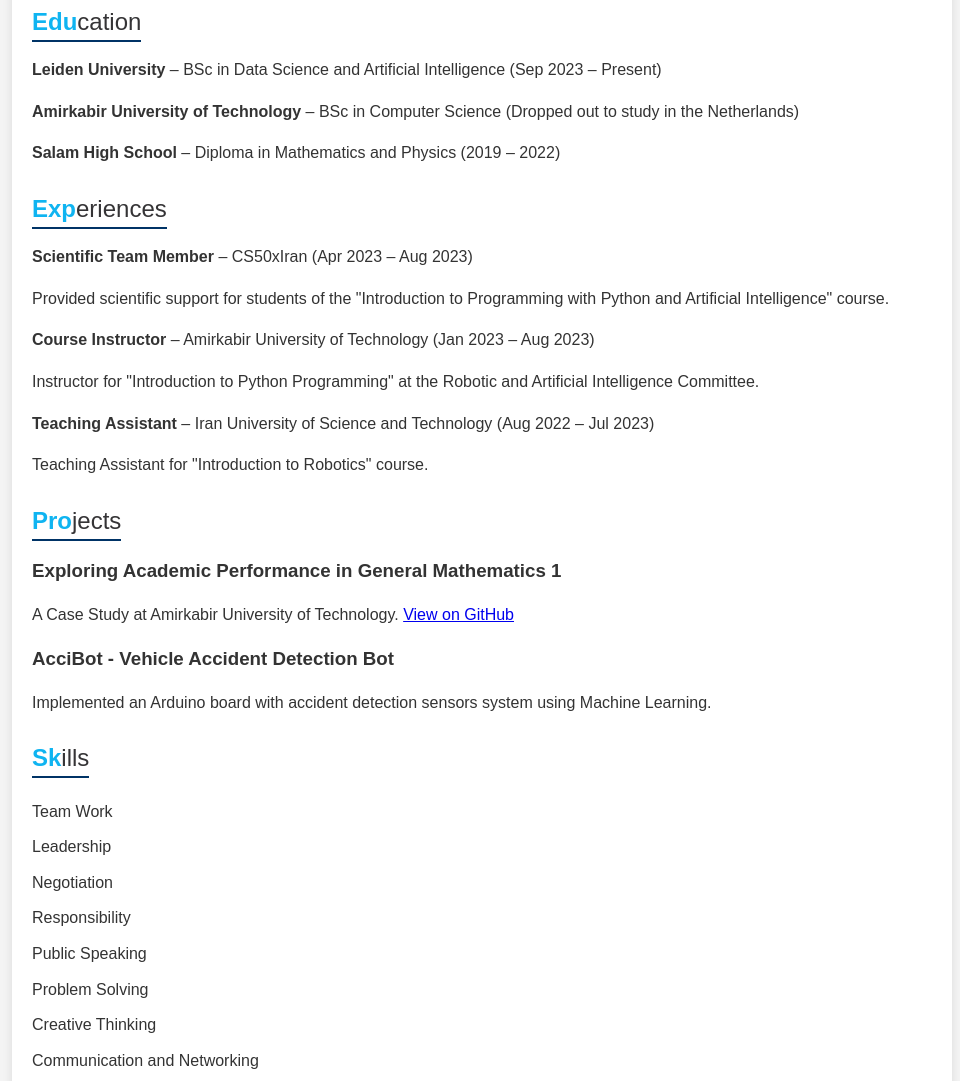
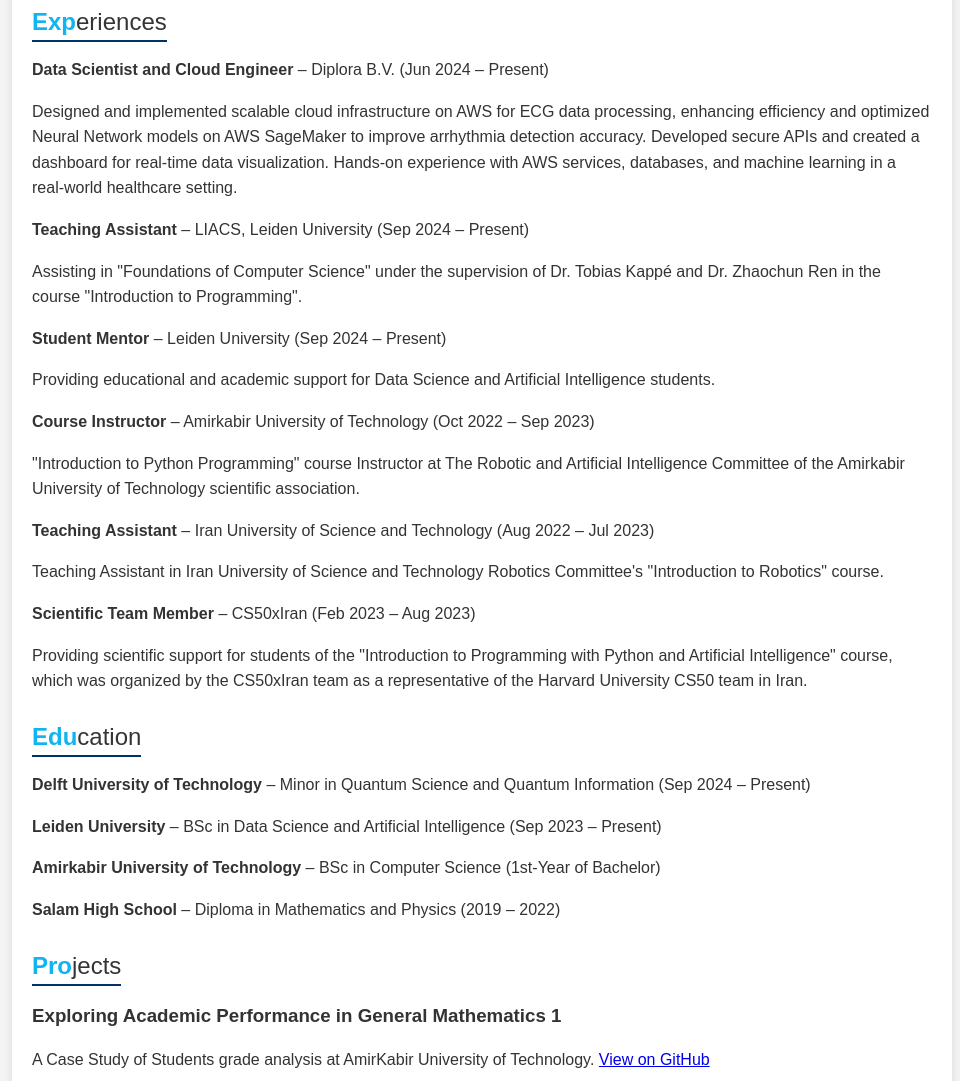
Before and after one commit to kooroshkz/curriculum-vitae, a plain HTML site: page index.html in a window 1280 px wide. Shown: the part 296-1377 px from the top of the page, without its empty margins (158-1118 px from the left). Drawn offline with Linux system fonts and the light colour scheme.

Commit message:
update(Info): Sync details with Linkedin

```diff
--- a/index.html
+++ b/index.html
@@ -41,22 +41,34 @@
         </div>
 
         <div class="section">
-            <h2><span class="highlight">Edu</span>cation</h2>
-            <p><strong>Leiden University</strong> – BSc in Data Science and Artificial Intelligence (Sep 2023 – Present)</p>
-            <p><strong>Amirkabir University of Technology</strong> – BSc in Computer Science (Dropped out to study in the Netherlands)</p>
-            <p><strong>Salam High School</strong> – Diploma in Mathematics and Physics (2019 – 2022)</p>
+            <h2><span class="highlight">Exp</span>eriences</h2>
+
+            <p><strong>Data Scientist and Cloud Engineer</strong> – Diplora B.V. (Jun 2024 – Present)</p>
+            <p>Designed and implemented scalable cloud infrastructure on AWS for ECG data processing, enhancing efficiency and optimized Neural Network models on AWS SageMaker to improve arrhythmia detection accuracy. Developed secure APIs and created a dashboard for real-time data visualization. Hands-on experience with AWS services, databases, and machine learning in a real-world healthcare setting.</p>
+
+            <p><strong>Teaching Assistant</strong> – LIACS, Leiden University (Sep 2024 – Present)</p>
+            <p>Assisting in "Foundations of Computer Science" under the supervision of Dr. Tobias Kappé and Dr. Zhaochun Ren in the course "Introduction to Programming".</p>
+
+            <p><strong>Student Mentor</strong> – Leiden University (Sep 2024 – Present)</p>
+            <p>Providing educational and academic support for Data Science and Artificial Intelligence students.</p>
+
+            <p><strong>Course Instructor</strong> – Amirkabir University of Technology (Oct 2022 – Sep 2023)</p>
+            <p>"Introduction to Python Programming" course Instructor at The Robotic and Artificial Intelligence Committee of the Amirkabir University of Technology scientific association.</p>
+
+            <p><strong>Teaching Assistant</strong> – Iran University of Science and Technology (Aug 2022 – Jul 2023)</p>
+            <p>Teaching Assistant in Iran University of Science and Technology Robotics Committee's "Introduction to Robotics" course.</p>
+
+            <p><strong>Scientific Team Member</strong> – CS50xIran (Feb 2023 – Aug 2023)</p>
+            <p>Providing scientific support for students of the "Introduction to Programming with Python and Artificial Intelligence" course, which was organized by the CS50xIran team as a representative of the Harvard University CS50 team in Iran.</p>
         </div>
 
+
         <div class="section">
-            <h2><span class="highlight">Exp</span>eriences</h2>
-            <p><strong>Scientific Team Member</strong> – CS50xIran (Apr 2023 – Aug 2023)</p>
-            <p>Provided scientific support for students of the "Introduction to Programming with Python and Artificial Intelligence" course.</p>
-
-            <p><strong>Course Instructor</strong> – Amirkabir University of Technology (Jan 2023 – Aug 2023)</p>
-            <p>Instructor for "Introduction to Python Programming" at the Robotic and Artificial Intelligence Committee.</p>
-
-            <p><strong>Teaching Assistant</strong> – Iran University of Science and Technology (Aug 2022 – Jul 2023)</p>
-            <p>Teaching Assistant for "Introduction to Robotics" course.</p>
+            <h2><span class="highlight">Edu</span>cation</h2>
+            <p><strong>Delft University of Technology</strong> – Minor in  Quantum Science and Quantum Information (Sep 2024 – Present)</p>
+            <p><strong>Leiden University</strong> – BSc in Data Science and Artificial Intelligence (Sep 2023 – Present)</p>
+            <p><strong>Amirkabir University of Technology</strong> – BSc in Computer Science (1st-Year of Bachelor)</p>
+            <p><strong>Salam High School</strong> – Diploma in Mathematics and Physics (2019 – 2022)</p>
         </div>
 
         <div class="section">
@@ -64,7 +76,7 @@
             <ul class="projects-list">
                 <li>
                     <h3>Exploring Academic Performance in General Mathematics 1</h3>
-                    <p>A Case Study at Amirkabir University of Technology. <a href="https://github.com/kooroshkz/math_grades_analysis" class="github-link">View on GitHub</a></p>
+                    <p>A Case Study of Students grade analysis at AmirKabir University of Technology. <a href="https://github.com/kooroshkz/math_grades_analysis" class="github-link">View on GitHub</a></p>
                 </li>
                 <li>
                     <h3>AcciBot - Vehicle Accident Detection Bot</h3>
@@ -133,14 +145,18 @@
         </div>
 
         <div class="section">
-            <h2><span class="highlight">Hon</span>ors & Awards</h2>
+            <h2><span class="highlight">Licenses</span> & Certifications</h2>
             <ul>
-                <li>1st Podcast Creation Award – 2020</li>
-                <li>1st Graphic Design Award – 2020</li>
-                <li>2nd Photography Award – 2019</li>
-                <li>1st Tug of War Competitions – 2018</li>
+                <li>Machine Learning Specialization – Stanford Online, Aug 2023</li>
+                <li>Neural Networks and Deep Learning – DeepLearning.AI, May 2023</li>
+                <li>CS50’s Introduction to Computer Science – Harvard University, Dec 2022</li>
+                <li>Advanced Python Programming – Maktabkhooneh, Sep 2022</li>
+                <li>Programming in C – Sharif University of Technology, Sep 2022</li>
+                <li>Agile Project Management with Scrum – Amirkabir University of Technology, Sep 2022</li>
+                <li>Machine Learning with Python – IBM</li>
             </ul>
         </div>
+
     </div>
 </body>
 </html>
```
